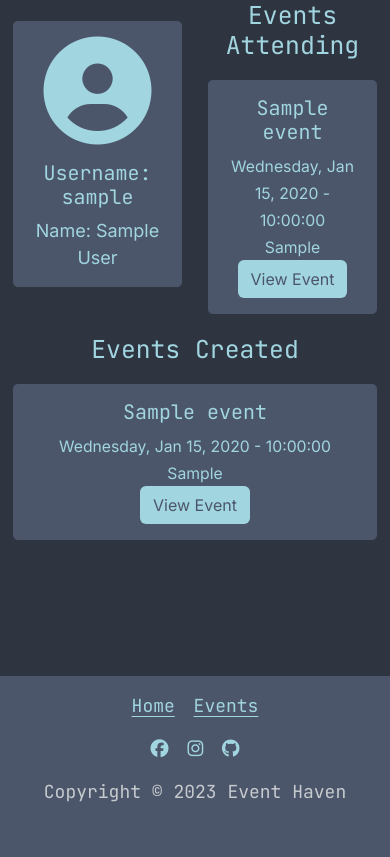
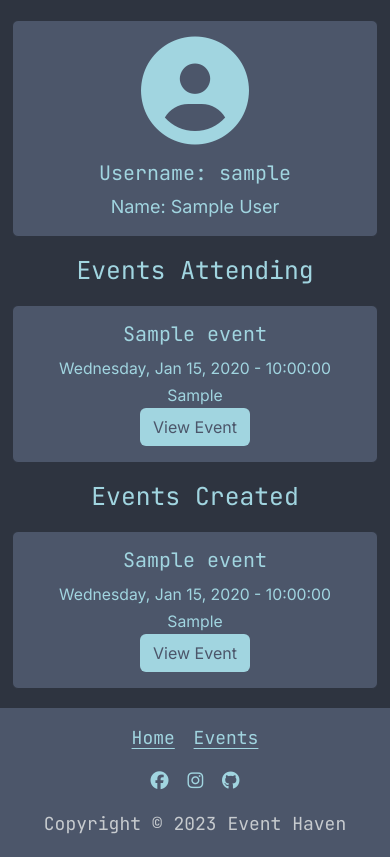
Before and after one commit to InfiniteEndeavours/Milestone-3-Event-Site, a Flask app: template event_finder/templates/profile.html in a window 390 px wide. Shown: the part 109-966 px from the top of the page. Before the commit the page ends 911 px from the top, so only its background shows below. Run offline with Flask 3, Linux system fonts and the light colour scheme; the template is opened without the code that fills it: values that come from a table or form of the project are taken from there, others are empty; tables that the repository leaves empty hold one stand-in row (values such as "Sample post"); some libraries are stand-ins or nearby versions.

Commit message:
Update profile.html
- Change div column sizes to be more responsive on smaller devices

```diff
--- a/event_finder/templates/profile.html
+++ b/event_finder/templates/profile.html
@@ -4,7 +4,7 @@
 
 {% block content %}
     <div class="row">
-        <div class="col">
+        <div class="col-xs-12 col-md-4">
             <div class="card">
                 <div class="card-body text-center">
                     <i class="fas fa-user-circle fa-6x mb-3"></i>
@@ -13,7 +13,7 @@
                 </div>
             </div>
         </div>
-        <div class="col">
+        <div class="col-xs-12 col-md-4">
             <h2 class="text-center">Events Attending</h2>
             {% for event in attending_events %}
                 <div class="card">
@@ -30,7 +30,7 @@
                 </div>
             {% endfor %}
         </div>
-        <div class="col">
+        <div class="col-xs-12 col-md-4">
             <h2 class="text-center">Events Created</h2>
             {% for event in created_events %}
                 <div class="card">
```
